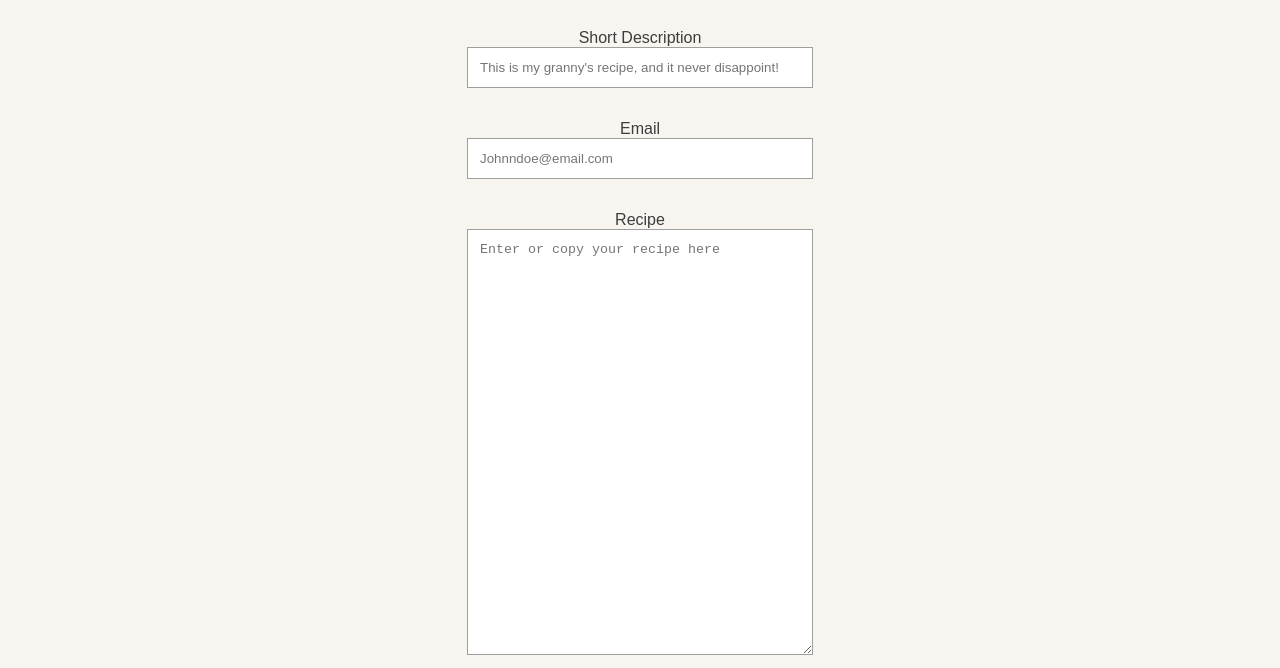
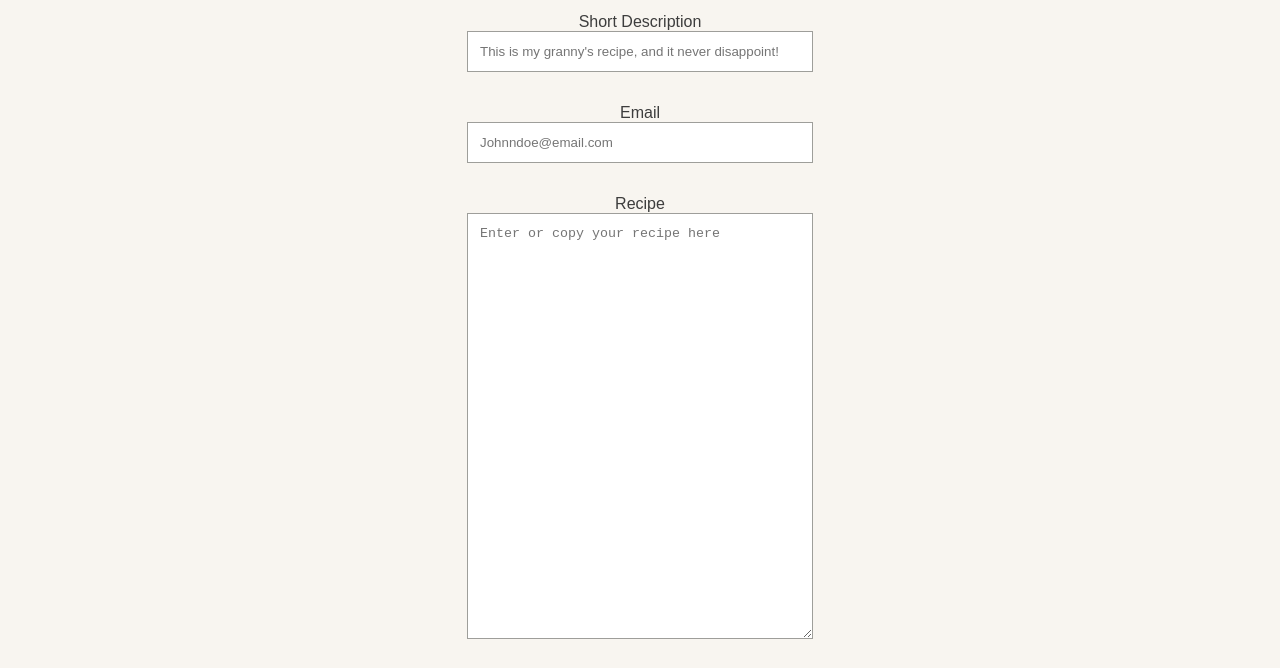
Before and after one commit to ocevne/Confectionarium, a plain HTML site: page submit.html in a window 1280 px wide. Shown: the part 277-945 px from the top of the page. Drawn offline with Linux system fonts and the light colour scheme; a web font is replaced by a local one.

Commit message:
Add files via upload

```diff
--- a/style.css
+++ b/style.css
@@ -17,7 +17,7 @@ html {
 LAYOUT
 ===================================*/
 body {
-    margin: 1rem;
+    margin: 0;
 }
 .look-feel-section {
     padding: 0;
--- a/submit.html
+++ b/submit.html
@@ -5,7 +5,7 @@
     <meta name="viewport" content="width=device-width, initial-scale=1">
     <link href="style.css" rel="stylesheet">
     <link href="https://fonts.googleapis.com/css?family=Muli:400,400i,700|Share:400,700&display=swap" rel="stylesheet">
-    <title>Farine & Four</title>
+    <title>Confectionarium | Submit Recipe</title>
 </head>
 <body>
 <header>
```
Also changed, not shown: about.html (+1 -1 lines), index.html (+1 -1 lines).
